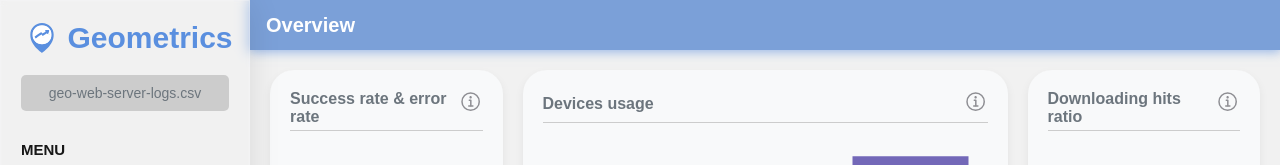
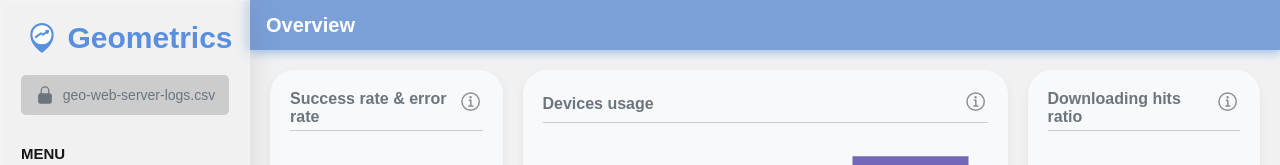
Before and after one commit to Sofia6074/Metricas_Geoportales_Maitena_Silvina_Sofia, a Next.js app in the folder frontend/: page / in a window 1280 px wide. Shown: the top 165 px of the page. Built offline with nearby package versions, Linux system fonts and the light colour scheme.

Commit message:
[issue-8] Adding lock

```diff
--- a/frontend/src/components/sidebar/sidebar.module.css
+++ b/frontend/src/components/sidebar/sidebar.module.css
@@ -34,14 +34,20 @@
 }
 
 .fileLabel {
-    display: block;
-    text-align: center;
+    display: flex;
+    align-items: center;
+    justify-content: center;
+    gap: 8px;
     cursor: pointer;
     font-size: 14px;
     padding: 10px;
     border-radius: 5px;
     color: var(--color-secondary);
     background-color: var(--color-border);
+}
+
+.fileLabel img {
+    margin: 0;
 }
 
 .menu p {
--- a/frontend/src/components/sidebar/sidebar.tsx
+++ b/frontend/src/components/sidebar/sidebar.tsx
@@ -35,6 +35,7 @@ export default function Sidebar() {
 			<div className={styles.upload}>
 				<input type="file" id="file" disabled className={styles.inputFile} />
 				<label htmlFor="file" className={styles.fileLabel}>
+					<Icon iconName="lock-closed" size={20} />
 					geo-web-server-logs.csv
 				</label>
 			</div>
```
Also changed, not shown: frontend/public/assets/lock-closed.svg (added).
